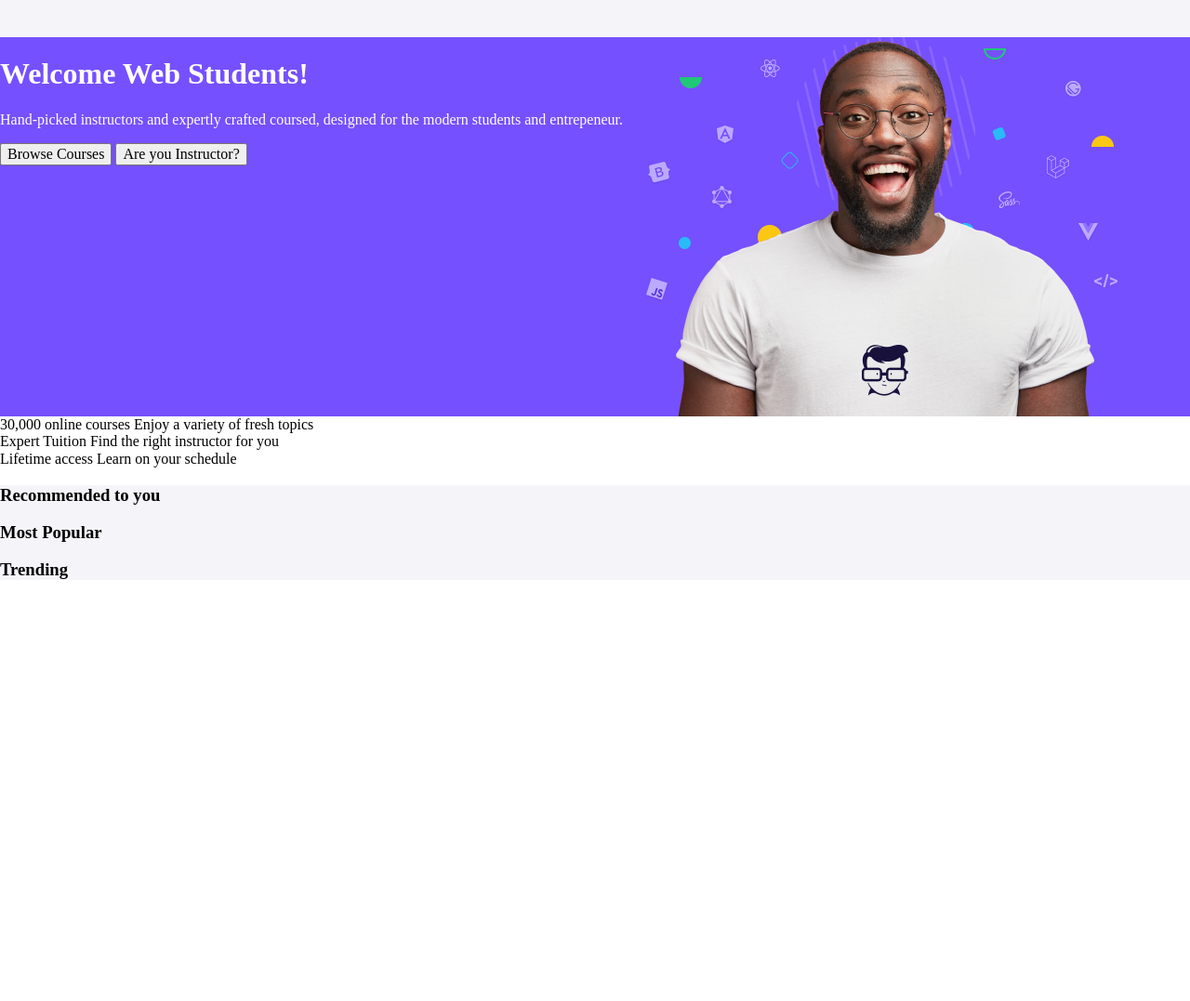
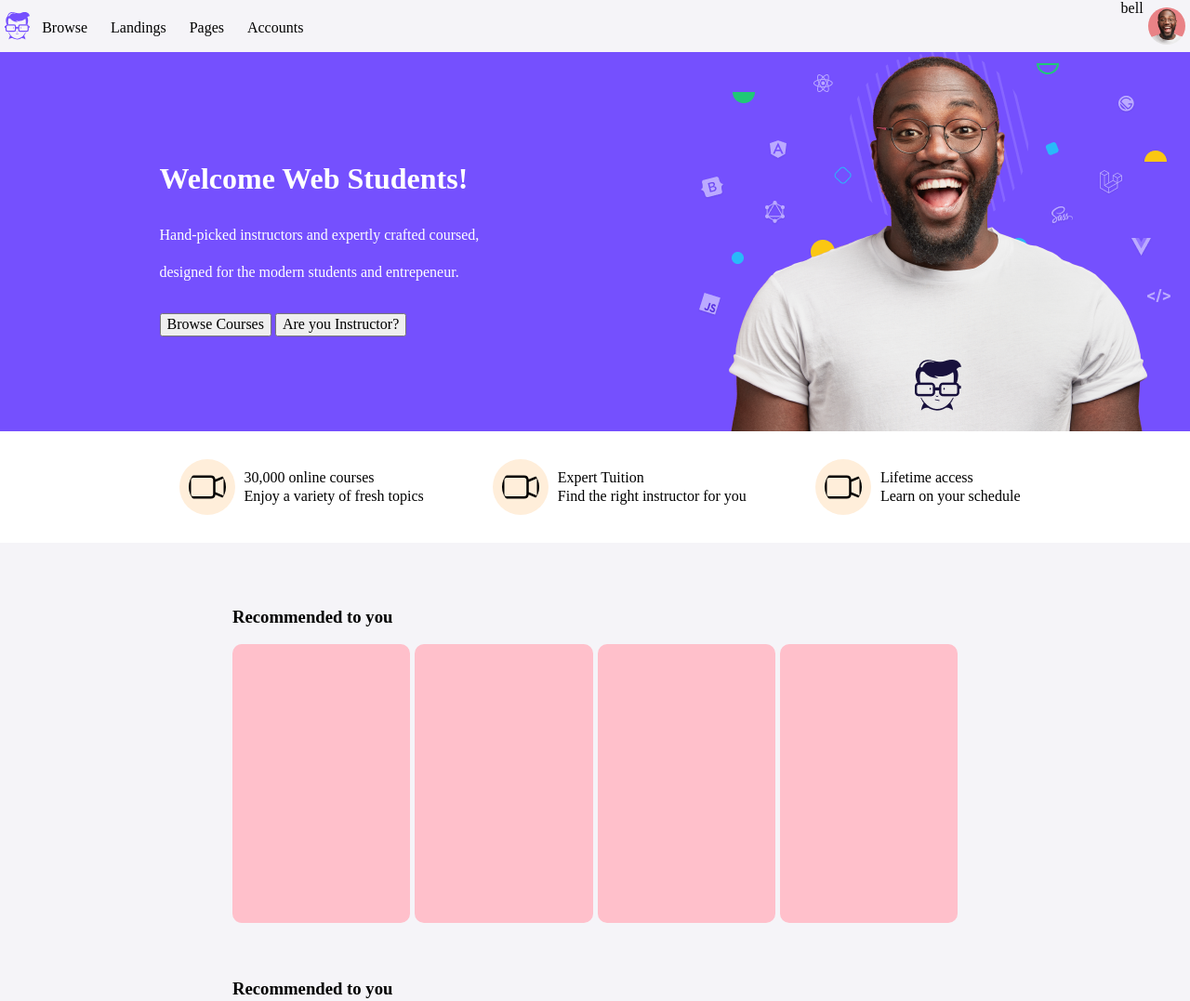
Before and after one commit to annoinspace/EPICODE-U2-RESPONSIVE-LAYOUT, a plain HTML site: page index.html in a window 1280 px wide. Shown: the top 1077 px of the page at 93% size. Before the commit the page ends 800 px from the top, so only its background shows below. Drawn offline with Linux system fonts and the light colour scheme.

Commit message:
more layout added

```diff
--- a/index.html
+++ b/index.html
@@ -10,7 +10,21 @@
   </head>
   <body>
     <div class="container">
-      <nav id="top-nav" class="gray"></nav>
+      <nav id="top-nav" class="gray flex">
+        <div id="links" class="flex">
+          <img id="logo" class="icon" src="./assets/logo.svg" />
+          <ul class="flex">
+            <li>Browse</li>
+            <li>Landings</li>
+            <li>Pages</li>
+            <li>Accounts</li>
+          </ul>
+        </div>
+        <div id="user-login" class="flex">
+          <div>bell</div>
+          <img id="user-avatar" class="icon" src="/assets/avatar-1.jpg" />
+        </div>
+      </nav>
       <div id="welcome" class="flex">
         <div id="welcome-text">
           <h1>Welcome Web Students!</h1>
@@ -24,43 +38,79 @@
 
         <img src="./assets/hero-img.png" />
       </div>
-      <div id="hero-lower">
-        <div class="hero-lower-content">
+      <div id="hero-lower" class="flex">
+        <div class="middle-banner-wrapper flex">
+          <img
+            id="camera"
+            class="lower-hero-icon"
+            src="/assets/camera-video.svg"
+          />
+          <div class="hero-lower-content flex column">
             <span>30,000 online courses</span>
+            <br />
             <span>Enjoy a variety of fresh topics</span>
           </div>
-        <div class="hero-lower-content">
+        </div>
+        <div class="middle-banner-wrapper flex">
+          <img
+            id="camera"
+            class="lower-hero-icon"
+            src="/assets/camera-video.svg"
+          />
+          <div class="hero-lower-content flex column">
             <span>Expert Tuition</span>
+            <br />
             <span>Find the right instructor for you</span>
           </div>
-        <div class="hero-lower-content">
+        </div>
+        <div class="middle-banner-wrapper flex">
+          <img
+            id="camera"
+            class="lower-hero-icon"
+            src="/assets/camera-video.svg"
+          />
+          <div class="hero-lower-content flex column">
             <span>Lifetime access</span>
+            <br />
             <span>Learn on your schedule</span>
           </div>
         </div>
-      <div id="course-section" class="gray">
-        <section>
-          <h3>Recommended to you</h3>
+      </div>
+      <section id="card-sections" class="gray">
+        <div class="gray">
+          <section class="card-container">
+            <h3 class="card-section-header">Recommended to you</h3>
+            <div class="four-cards flex">
               <div class="card"></div>
               <div class="card"></div>
               <div class="card"></div>
               <div class="card"></div>
+            </div>
           </section>
-        <section>
-          <h3>Most Popular</h3>
+        </div>
+        <div class="gray">
+          <section class="card-container">
+            <h3 class="card-section-header">Recommended to you</h3>
+            <div class="four-cards flex">
               <div class="card"></div>
               <div class="card"></div>
               <div class="card"></div>
               <div class="card"></div>
+            </div>
           </section>
-        <section>
-          <h3>Trending</h3>
+        </div>
+        <div class="gray">
+          <section class="card-container">
+            <h3 class="card-section-header">Recommended to you</h3>
+            <div class="four-cards flex">
               <div class="card"></div>
               <div class="card"></div>
               <div class="card"></div>
               <div class="card"></div>
+            </div>
           </section>
         </div>
+      </section>
       <footer class="gray"></footer>
     </div>
   </body>
--- a/style.css
+++ b/style.css
@@ -9,13 +9,99 @@
 }
 .flex {
   display: flex;
+  flex-direction: row;
+  justify-content: center;
+  align-content: center;
+}
+
+.column {
+  flex-direction: column;
 }
 
 #top-nav {
-  height: 5vh;
+  height: 7vh;
+  justify-content: space-between;
 }
 
 #welcome {
   background-color: #7550fe;
   color: white;
 }
+
+#welcome-text {
+  width: 30%;
+  margin: auto;
+  line-height: 5vh;
+}
+
+.icon {
+  height: 90%;
+  padding: 5px;
+}
+
+#logo {
+  margin: 10px 15px;
+  height: 70%;
+  margin: auto;
+}
+#user-avatar {
+  border-radius: 50%;
+  margin: auto;
+}
+
+ul {
+  justify-content: center;
+  align-content: center;
+  padding: 0;
+  list-style-type: none;
+}
+
+li {
+  list-style: none;
+  margin: 5px 20px 5px 5px;
+}
+
+#hero-lower {
+  vertical-align: middle;
+  gap: 5%;
+  height: 15vh;
+  margin-top: auto;
+}
+
+.hero-lower-content {
+  margin-top: auto;
+  margin-bottom: auto;
+  align-content: flex-start;
+  line-height: 10px;
+}
+.middle-banner-wrapper {
+  align-items: center;
+}
+.lower-hero-icon {
+  height: 50%;
+  margin: 10px;
+  padding: 10px;
+  border-radius: 50%;
+  color: #c38135;
+  background-color: #ffeeda;
+}
+
+.card-container {
+  padding-top: 50px;
+  margin-inline: 250px;
+  height: 50vh;
+}
+
+.four-cards {
+  gap: 5px;
+  height: 100%;
+
+  justify-content: space-between;
+}
+.card {
+  width: 200px;
+  height: 300px;
+  background-color: pink;
+  border: none;
+  border-radius: 10px;
+}
```
Also changed, not shown: assets/camera-video.svg (added). Lines whose indentation alone changed are shown as unchanged.
